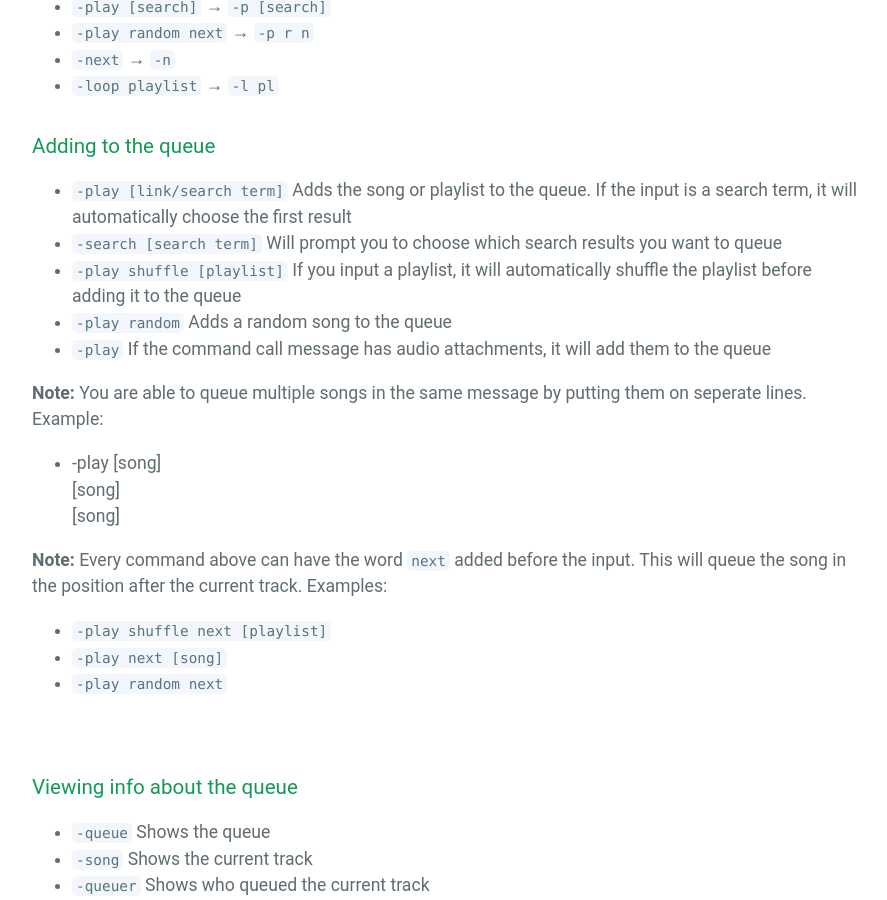
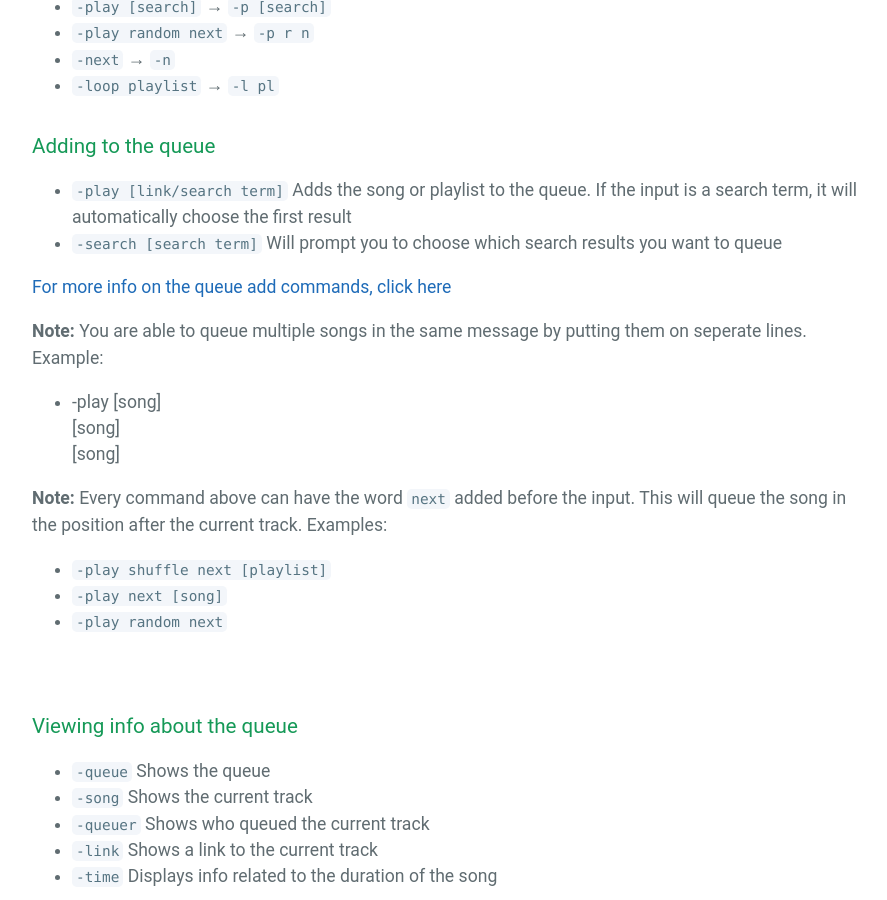
Before and after one commit to mymindishazel/marv-docs, a Jekyll site: the page built from commands.md, in a window 1280 px wide and 900 px high, scrolled down 393 px. Shown: the whole window, without its empty margins (192-1079 px from the left). Built offline with Jekyll 4.4.1, drawn with Linux system fonts in a browser that asks for light colours; our own code applies the rules of GitHub Pages for plain Markdown files.

Commit message:
Update commands.md

```diff
--- a/commands.md
+++ b/commands.md
@@ -10,9 +10,8 @@
 
 * `-play [link/search term]` Adds the song or playlist to the queue. If the input is a search term, it will automatically choose the first result
 * `-search [search term]` Will prompt you to choose which search results you want to queue
-* `-play shuffle [playlist]` If you input a playlist, it will automatically shuffle the playlist before adding it to the queue
-* `-play random` Adds a random song to the queue
-* `-play` If the command call message has audio attachments, it will add them to the queue
+
+[For more info on the queue add commands, click here](/marv/commands/add)
 
 **Note:** You are able to queue multiple songs in the same message by putting them on seperate lines. Example:
 - -play [song]<br>[song]<br>[song]
```
